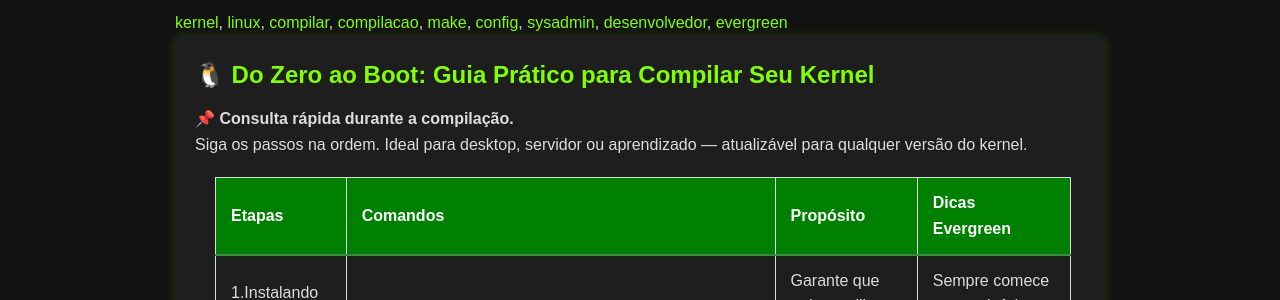
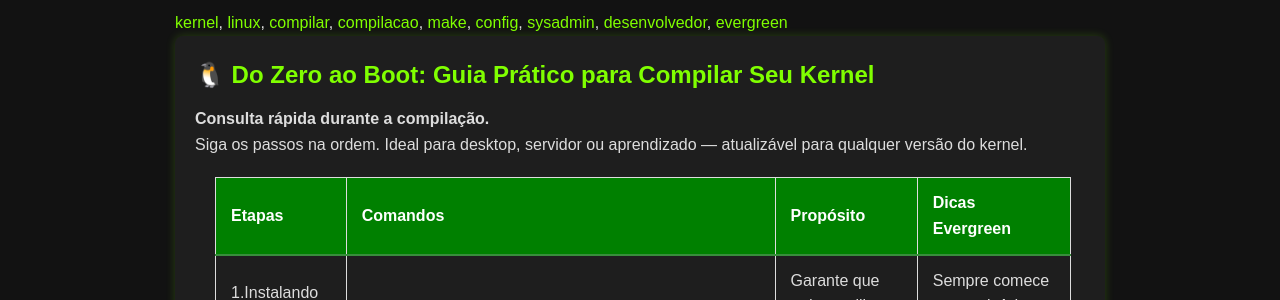
Before and after one commit to Piolinux/piolinux-site, a Jekyll site: the page built from _pages/tabela-evergreen-como-compilar-o-kernel-linux.md, in a window 1280 px wide and 900 px high. Shown: the part 173-473 px from the top of the window. Built offline with Jekyll 4.4.1, drawn with Linux system fonts in a browser that asks for light colours.

```diff
--- a/_pages/tabela-evergreen-como-compilar-o-kernel-linux.md
+++ b/_pages/tabela-evergreen-como-compilar-o-kernel-linux.md
@@ -17,7 +17,7 @@ tags: [kernel, linux, compilar, compilacao, make, config, sysadmin, desenvolvedo
 <h2>🐧 Do Zero ao Boot: Guia Prático para Compilar Seu Kernel</h2>
 
   <div>
-    <strong>📌 Consulta rápida durante a compilação.</strong><br>
+    <strong> Consulta rápida durante a compilação.</strong><br>
     Siga os passos na ordem. Ideal para desktop, servidor ou aprendizado — atualizável para qualquer versão do kernel.
   </div>
 
```
